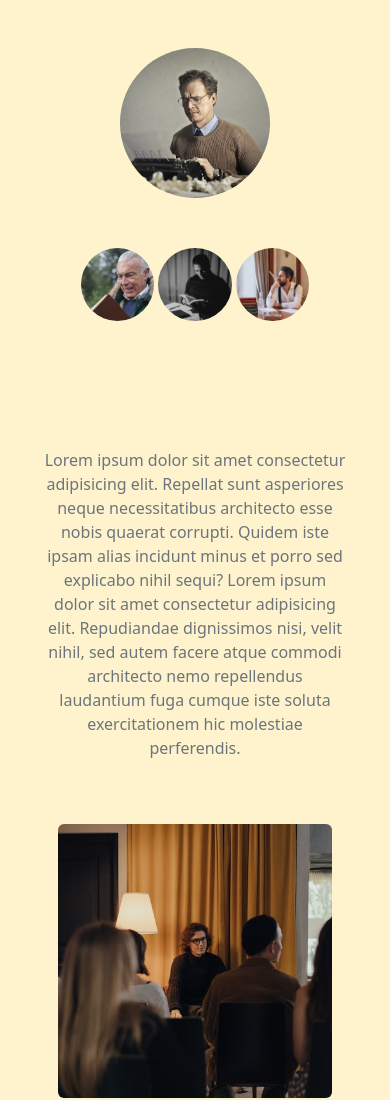
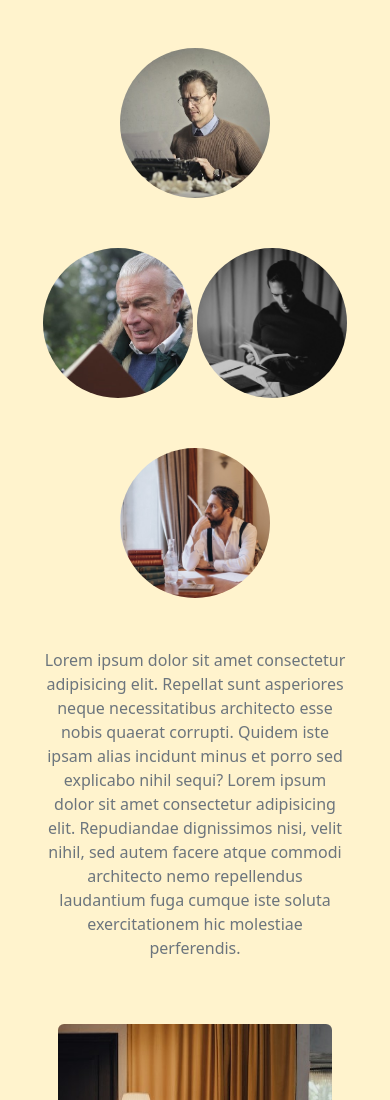
Before and after one commit to eslamsobhy/Responsive-Design-iti, a plain HTML site: page 3-Bootstrap/Day-2/index.html in a window 390 px wide. Shown: the top 1100 px of the page. Drawn offline with nearby package versions, Linux system fonts and the light colour scheme.

Commit message:
made the pictures responsive without the media queries

```diff
--- a/3-Bootstrap/Day-2/index.html
+++ b/3-Bootstrap/Day-2/index.html
@@ -21,28 +21,28 @@
     <div class="container">
       <section class="row mt-5">
         <div class="img-container col-lg-3 col-md-12 col-12 text-center">
-          <div class="img mx-auto d-md-inline-block d-block">
+          <div class="img col-12 mx-auto col-md-3 d-md-inline-block">
             <img
               src="./images/rounded-1.jpg"
               class="rounded-circle w-100 first-img"
               alt=""
             />
           </div>
-          <div class="img d-md-inline-block d-inline-block col-2">
+          <div class="img d-inline-block col-4 col-md-3">
             <img
               src="./images/rounded-2.jpg"
               class="rounded-circle w-100"
               alt=""
             />
           </div>
-          <div class="img d-md-inline-block d-inline-block">
+          <div class="img d-inline-block col-4 col-md-3">
             <img
               src="./images/rounded-3.jpg"
               class="rounded-circle w-100"
               alt=""
             />
           </div>
-          <div class="img d-md-inline-block d-inline-block">
+          <div class="img d-inline-block col-4 col-md-3">
             <img
               src="./images/rounded-4.jpg"
               class="rounded-circle w-100"
--- a/3-Bootstrap/Day-2/style.css
+++ b/3-Bootstrap/Day-2/style.css
@@ -3,20 +3,20 @@
   height: 200px;
 }
 
-@media (max-width: 575.9999px) {
+/* @media (max-width: 575.9999px) {
   .img-container .img:not(:first-child) {
     width: 30%;
   }
-}
+} */
 
 @media (max-width: 767.9999px) {
-  .first-img {
+  /* .first-img {
     width: 100% !important;
-  }
+  } */
 
-  .img-container .img:not(:first-child) {
+  /* .img-container .img:not(:first-child) {
     width: 20%;
-  }
+  } */
 
   p {
     text-align: center;
```
